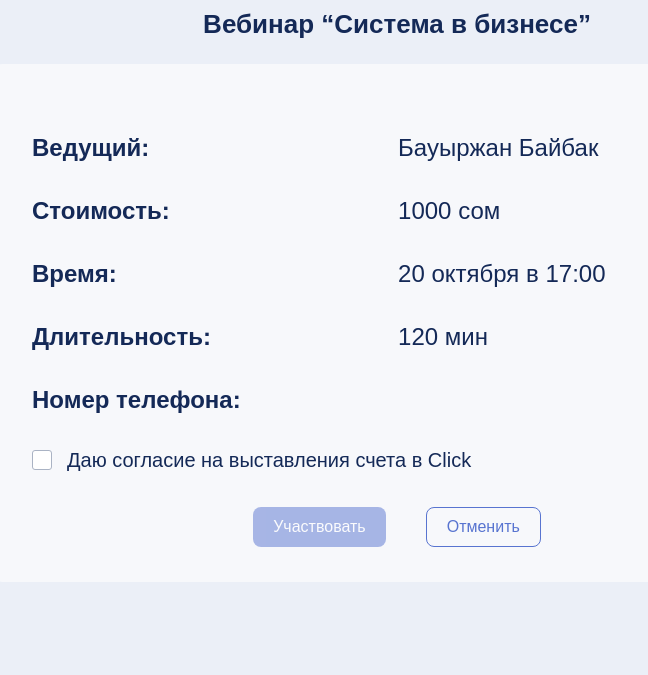
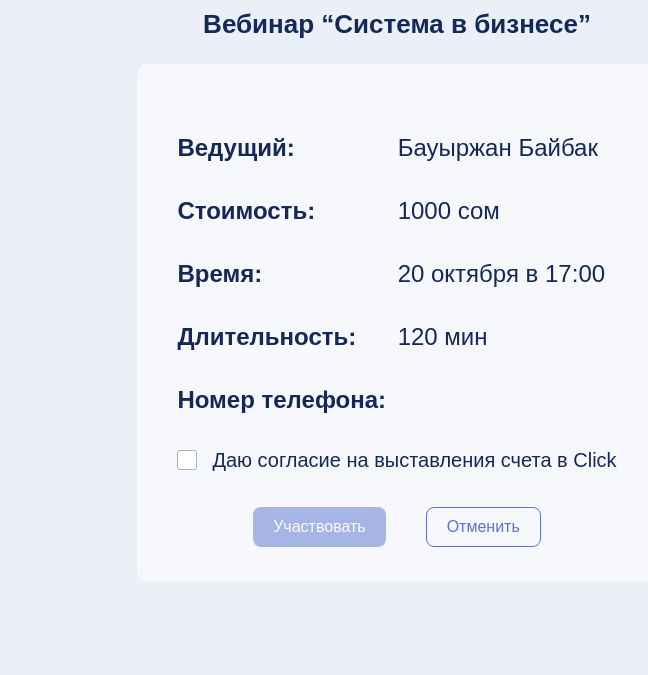
Before and after one commit to wd21th/confirmation_page, a plain HTML site: page index.html in a window 1280 px wide. Shown: the part 125-800 px from the top of the page, without its empty margins (243-891 px from the left). Drawn offline with Linux system fonts and the light colour scheme.

Commit message:
some addaptive

```diff
--- a/style.css
+++ b/style.css
@@ -1,5 +1,7 @@
 body {
     background: #EBEFF7;
+    padding-left: 20px;
+    padding-right: 20px;
 }
 
 .full {
@@ -102,7 +104,8 @@ margin-right: 20px;
 .event-information {
     border-collapse:separate;
     border-spacing: 0 35px;
-    width: 730px;
+    /* width: 730px; */
+    width: 100%;
 }
 
 .field_title {
```
